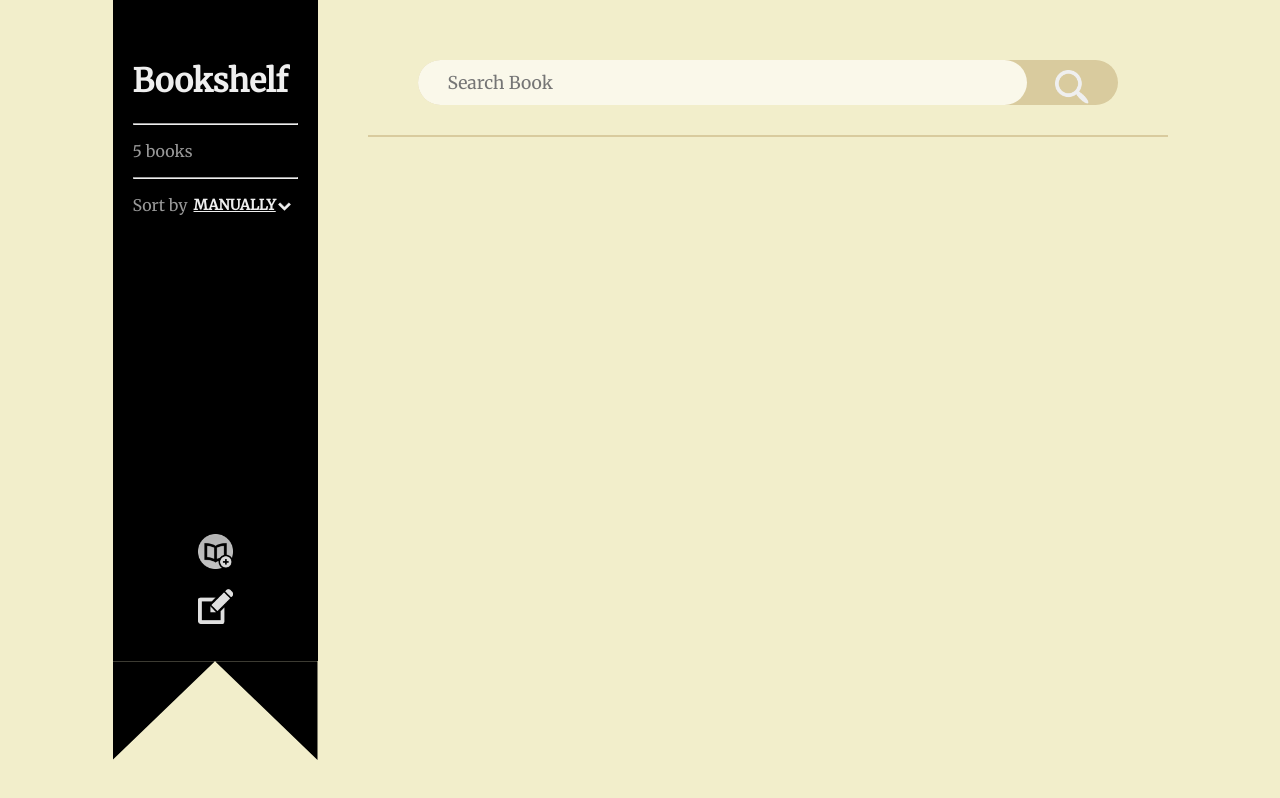
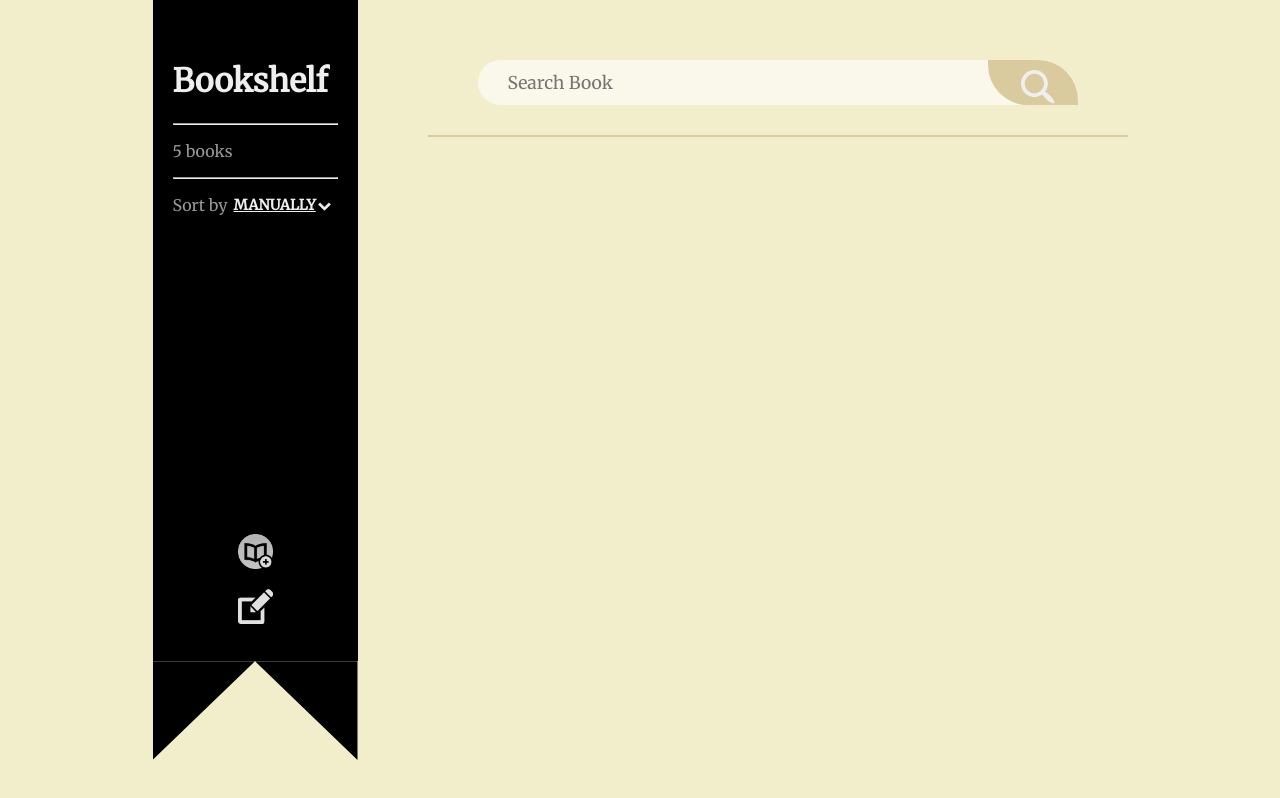
Before and after one commit to SnoogySocks/e-bookshelf, a React (Create React App) app: page / in a window 1280 px wide. Built offline with nearby package versions, Linux system fonts and the light colour scheme.

Commit message:
fixed the search bar bug. now nothing is adjustable :C

```diff
--- a/src/components/SearchBar/SearchBar.styles.js
+++ b/src/components/SearchBar/SearchBar.styles.js
@@ -4,38 +4,47 @@ export const Wrapper = styled.div`
 	display: flex;
 	align-items: center;
 	margin: 60px 50px 30px 50px;
-    width: var(--maxContentWidth);
+	width: 600px;
 	height: 45px;
 `;
 
-export const SearchButton = styled.div`
+export const Content = styled.div`
+	position: relative;
 	display: flex;
 	flex-direction: row;
 	width: 100%;
 	height: 100%;
-    background-color: var(--darkBeige);
-    border-radius: 40px;
-
-    // TODO fix issue where clicking on typing clicks the search button
-    :active {
-        background-color: var(--darkestBeige);
-    }
 
 	input {
-        width: 87%;
-        padding: 20px 30px;
+		width: 100%;
+		height: 100%;
+		padding: 20px 13% 20px 30px;
 		background-color: var(--lightBeige);
 		border: 0;
-        border-radius: 40px;
+		border-radius: 40px 70px 0 40px;
 		font-size: var(--fontMed);
 
 		:focus {
 			outline: none;
 		}
 	}
+`;
+
+export const SearchButton = styled.div`
+    position: absolute;
+    display: flex;
+    height: 100%;
+    width: 15%;
+    right: 0;
+    background-color: var(--darkBeige);
+    border-radius: 0 40px;
+
+    :active {
+        background-color: var(--darkestBeige);
+    }
 
     img {
-        margin: 10px auto 0 auto;
+        margin: 10px auto 0 37%;
         width: auto;
     }
 `;
--- a/src/components/SearchBar/index.js
+++ b/src/components/SearchBar/index.js
@@ -2,29 +2,30 @@ import React, { useState, useEffect, useRef } from "react";
 // Image
 import SearchIcon from "../../images/search_icon.png";
 // Styles
-import { Wrapper, SearchButton } from "./SearchBar.styles";
+import { Wrapper, Content, SearchButton } from "./SearchBar.styles";
 
 const SearchBar = ({ setSearchTerm }) => {
 	const [state, setState] = useState("");
 
 	return (
 		<Wrapper>
-			<SearchButton
-				type="button"
-				onClick={() => {
-					console.log("clicked", state);
-					setSearchTerm(state);
-				}}
-			>
+			<Content>
 				<input
 					type="text"
 					placeholder="Search Book"
-					// TODO fix issue where clicking on typing clicks the search button
 					onChange={(event) => setState(event.currentTarget.value)}
 					value={state}
 				/>
-				<img src={SearchIcon} alt="search_icon" />
-			</SearchButton>
+				<SearchButton
+					type="button"
+					onClick={() => {
+						console.log("clicked", state);
+						setSearchTerm(state);
+					}}
+				>
+					<img src={SearchIcon} alt="search_icon" />
+				</SearchButton>
+			</Content>
 		</Wrapper>
 	);
 };
--- a/src/pages/Bookshelf.styles.js
+++ b/src/pages/Bookshelf.styles.js
@@ -4,7 +4,7 @@ export const Wrapper = styled.div`
     display: flex;
     justify-content: center;
     flex-direction: row;
-    gap: 50px;
+    gap: 70px;
     max-width: var(--maxWidth);
     margin: 0 auto;
 `;
@@ -12,6 +12,7 @@ export const Wrapper = styled.div`
 export const Content = styled.div`
     display: flex;
     flex-direction: column;
+    max-width: var(--maxContentWidth);
 
     hr {
         margin: 0;
```
Lines whose indentation alone changed are shown as unchanged.
